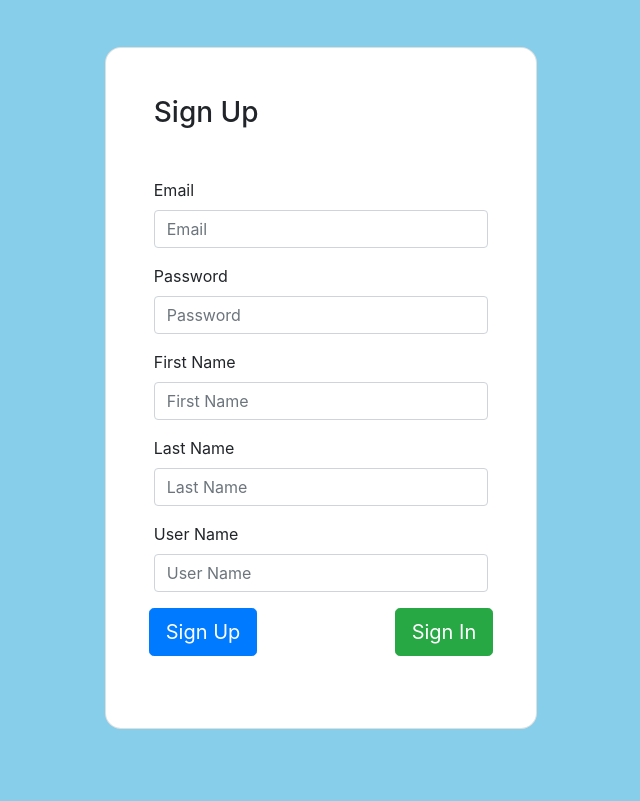
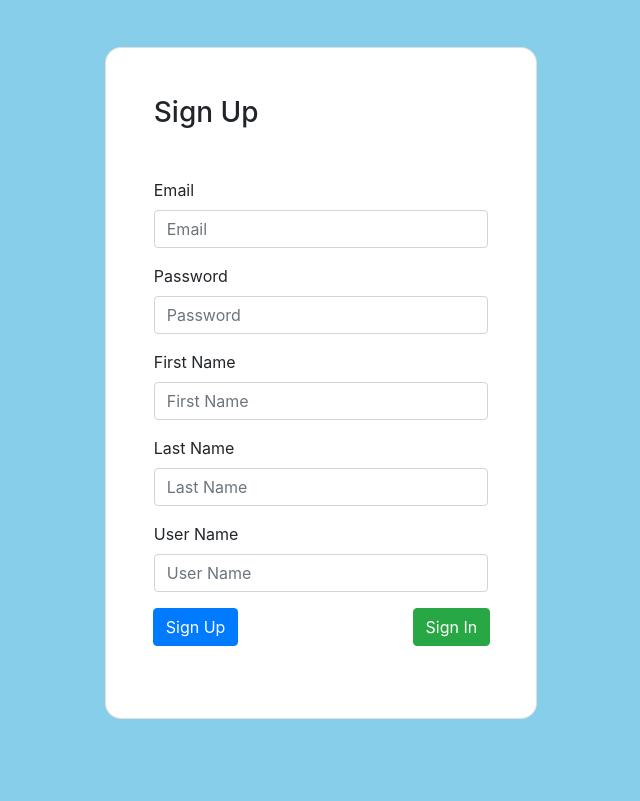
Before and after one commit to sintu-rana/signup_login_Django, a Django app: template templates/register.html in a window 1280 px wide. Shown: the part 97-898 px from the top of the page, without its empty margins (319-959 px from the left). After the commit the page ends 816 px from the top, so only its background shows below. Run offline with Django 4.2, Linux system fonts and the light colour scheme; the template is opened without the code that fills it, so the values that code supplies are empty; parts of the project's set-up code (start-up, migrations or seed data) failed here and were passed over; some libraries are stand-ins or nearby versions.

Commit message:
UI dsign Signup,,Signin,and forgotpassword

```diff
--- a/templates/login.html
+++ b/templates/login.html
@@ -46,7 +46,7 @@
                     <a href='reset_password' class='btn btn-danger'>Forgot Password</a>&nbsp &nbsp &nbsp
                     &nbsp &nbsp &nbsp &nbsp &nbsp &nbsp &nbsp &nbsp
 
-                    <a class="btn btn-success" href='register' style="margin-right: value">Register</a>
+                <span style="margin-right: 4px;"><a class="btn btn-success" href='register' style="margin-right: value">Register</a></span>
 
                 </label>
 
--- a/templates/register.html
+++ b/templates/register.html
@@ -69,10 +69,11 @@
                 <div class="d-flex justify-content-start mb-4">
 
                     <label class="form-check-label" for="form1Example3">
-                        <button class="btn btn-primary btn-lg btn-block" type="submit">Sign Up</button>
+                        <!-- <button class="btn btn-primary btn-lg btn-block" type="submit">Sign Up</button> -->
+                    <span style="margin-left: 4px;"><button class='btn btn-primary' type="submit">Sign Up</button></span>
 
                     </label>
-    </div>
+                  </div>
 
                     <hr class="my-4">
 
@@ -80,7 +81,8 @@
                     <div class="form-check d-flex justify-content-start mb-4">
 
                       <label class="form-check-label" for="form1Example3">
-                      <a class="btn btn-success btn-lg btn-block" href='login'>Sign In</a>
+                      <!-- <a class="btn btn-success btn-lg btn-block" href='login'>Sign In</a> -->
+                    <span style="margin-right: 3px;"><a href='login' class='btn btn-success'>Sign In</a></span>
 
                       </label>
       </div>
```
